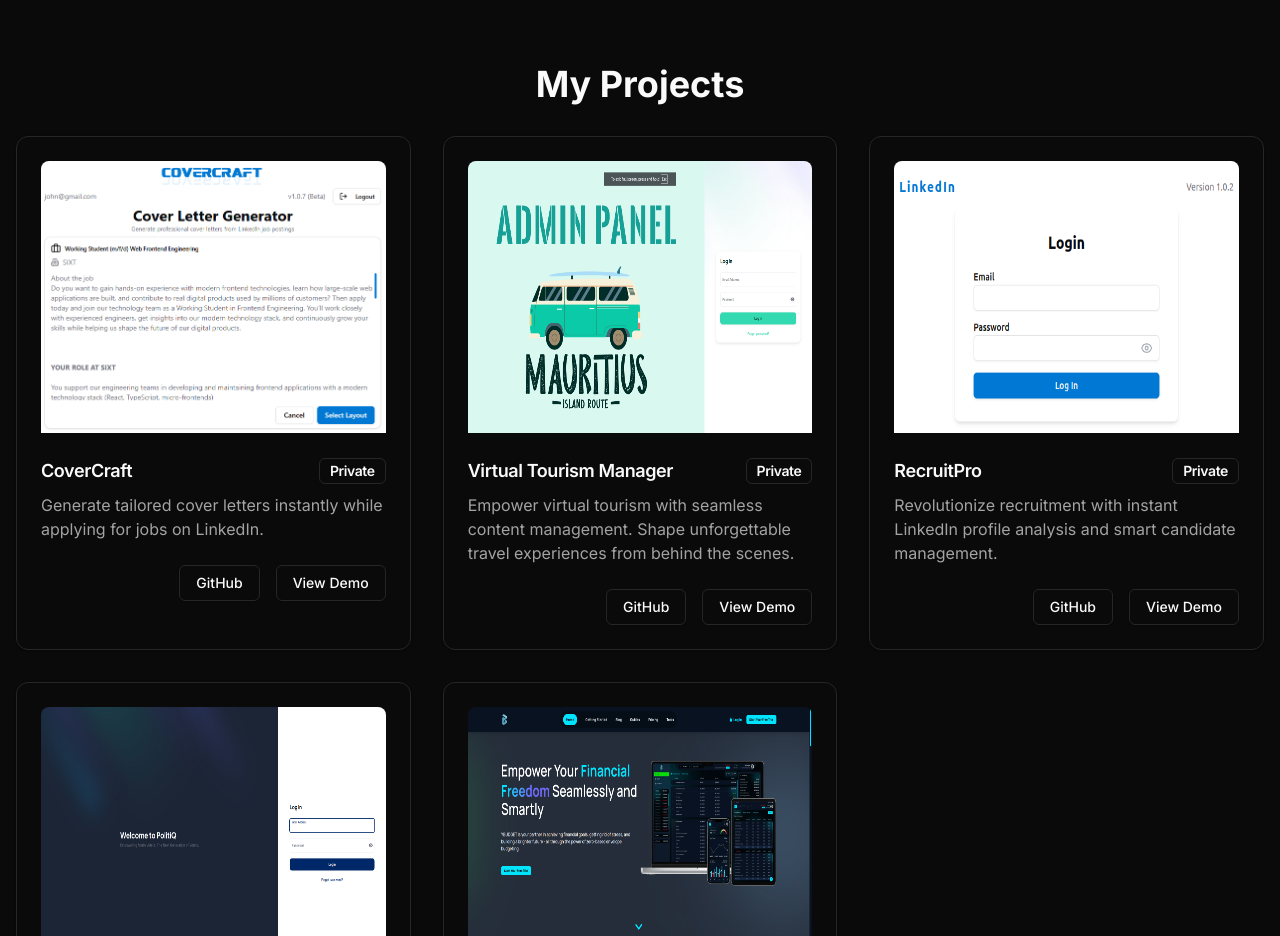
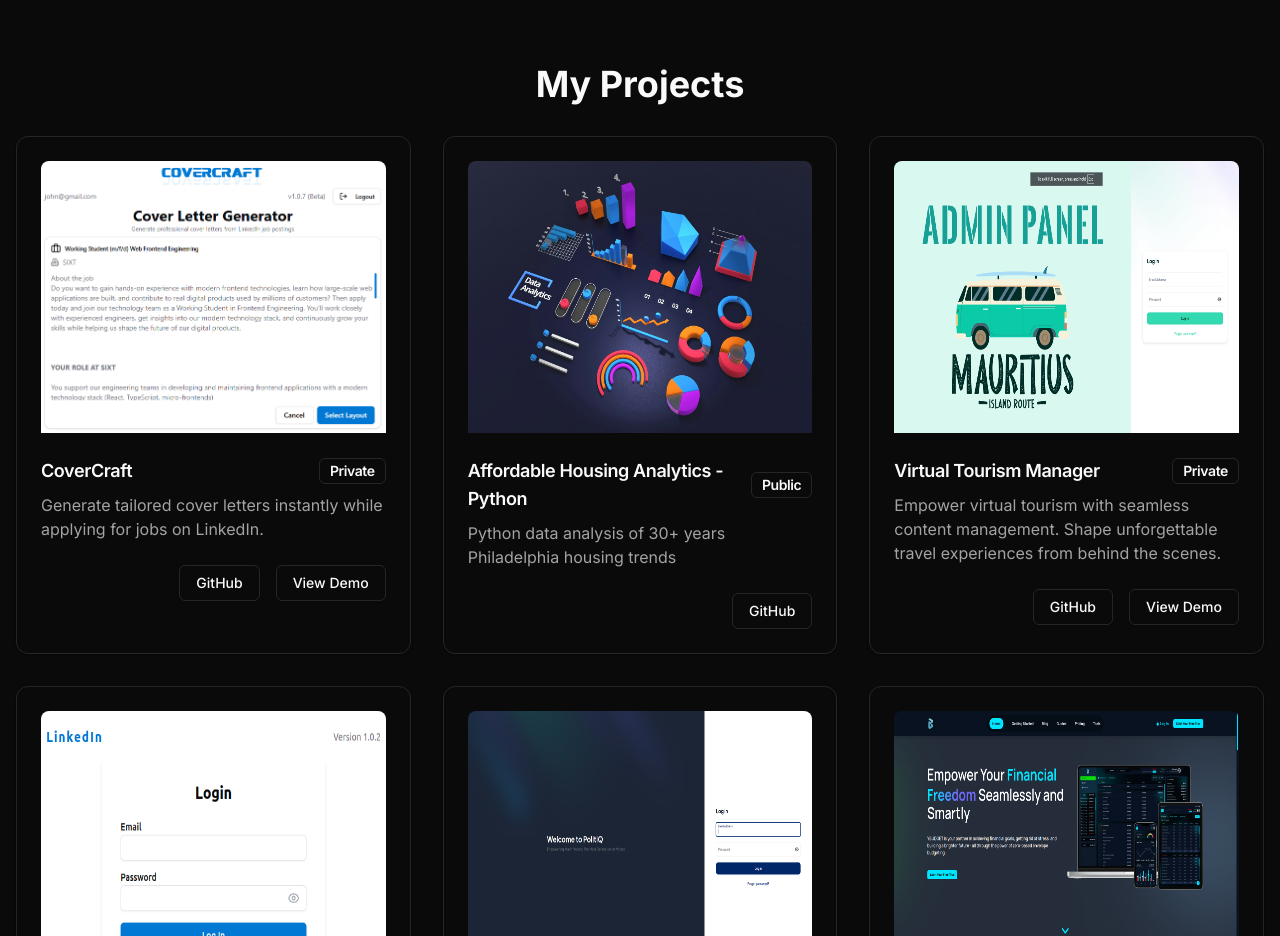
Before and after one commit to SyedAzlanzar/saz-portfolio, a Next.js app: page / in a window 1280 px wide. Shown: the part 1660-2596 px from the top of the page. Built offline with nearby package versions, Linux system fonts and the light colour scheme.

Commit message:
@feat: add affordable housing analytics project and enhance project details layout

```diff
--- a/src/app/globals.css
+++ b/src/app/globals.css
@@ -1,6 +1,11 @@
 @tailwind base;
 @tailwind components;
 @tailwind utilities;
+
+html {
+  scroll-behavior: smooth;
+}
+
 
 body {
   font-family: Arial, Helvetica, sans-serif;
--- a/src/app/layout.tsx
+++ b/src/app/layout.tsx
@@ -16,7 +16,7 @@
   children: React.ReactNode;
 }) {
   return (
-    <html lang="en" suppressHydrationWarning>
+    <html lang="en" suppressHydrationWarning  className="scroll-smooth">
       <body className={inter.className}>
         <ThemeProvider attribute="class" defaultTheme="dark" enableSystem>
           <CursorEffect />
--- a/src/app/projects/[id]/page.tsx
+++ b/src/app/projects/[id]/page.tsx
@@ -25,7 +25,7 @@
   // const routeBack = () => router.replace("/");
   const safeBack = () => {
     if (typeof window !== "undefined") {
-      if (window.history.length >2) {
+      if (window.history.length > 2) {
         router.back();
       } else {
         router.replace("/");
@@ -52,6 +52,16 @@
           </div>
         </CardHeader>
         <CardContent>
+          {!project.videoUrl && project.image && (
+            <div className="w-full h-60 md:h-80 mb-4 relative">
+              <img
+                src={project.image}
+                alt={project.name}
+                className="w-full h-full object-cover rounded-lg"
+              />
+            </div>
+          )}
+          {project.videoUrl && (
             <video
               controls
               autoPlay
@@ -63,6 +73,7 @@
               <source src={project.videoUrl} type="video/mp4" />
               Your browser does not support the video tag.
             </video>
+          )}
           <p className="text-muted-foreground md:max-h-auto overflow-y-auto">
             {project.description}
           </p>
--- a/src/components/Projects.tsx
+++ b/src/components/Projects.tsx
@@ -59,7 +59,7 @@
                   <Link href={project.github} target="_blank">
                     <Button variant="outline">GitHub</Button>
                   </Link>
-                  {project.videoUrl && (
+                  {(project.videoUrl || project.demo) && (
                     <Link href={`/projects/${project.id}`}>
                       <Button variant="outline">View Demo</Button>
                     </Link>
--- a/src/constants/projects.ts
+++ b/src/constants/projects.ts
@@ -21,6 +21,24 @@
       "MongoDB",
       "Python",
       "Hugging Face"
+    ],
+  },
+  {
+    id: "affordable-housing-analysis",
+    name: "Affordable Housing Analytics - Python",
+    tagline: "Python data analysis of 30+ years Philadelphia housing trends",
+    description: "Complete end-to-end Python data analysis and machine learning pipeline analyzing 484 affordable housing projects built in Philadelphia from 1994–2024. Used pandas for comprehensive data cleaning and exploratory analysis, tracking total units produced by fiscal year, project type (Rental/Homeownership/Special Needs), and top developers. Generated professional visualizations with seaborn/matplotlib showing production trends and accessibility growth. Built scikit-learn LogisticRegression classifier predicting project size categories (small/medium/large) achieving 75%+ accuracy on test set, demonstrating full ML workflow from preprocessing to evaluation.",
+    image: "/assets/affordable-housing-analysis-python.jpg",
+    github: "https://github.com/SyedAzlanzar/affordable-housing-analysis-python",
+    demo: "",
+    appearance: "Public",
+    videoUrl: "",
+    techStack: [
+      "Python",
+      "pandas",
+      "scikit-learn",
+      "seaborn",
+      "matplotlib"
     ],
   },
   {
@@ -85,4 +103,5 @@
     videoUrl: "/assets/ybudget.mp4",
     techStack: ["Next.js", "Shadcn", "Typescript", "Strapi"],
   },
+
 ];
```
Also changed, not shown: public/assets/affordable-housing-analysis-python.jpg (added). Lines whose indentation alone changed are shown as unchanged.
